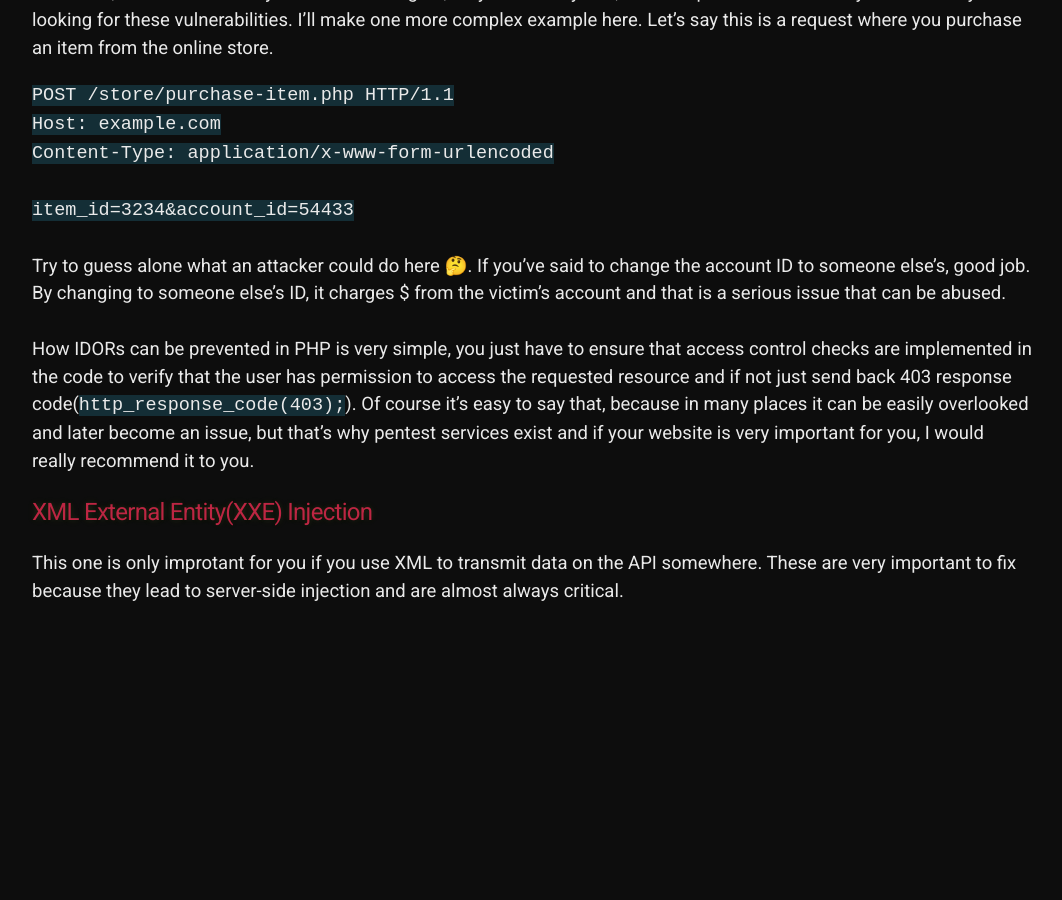
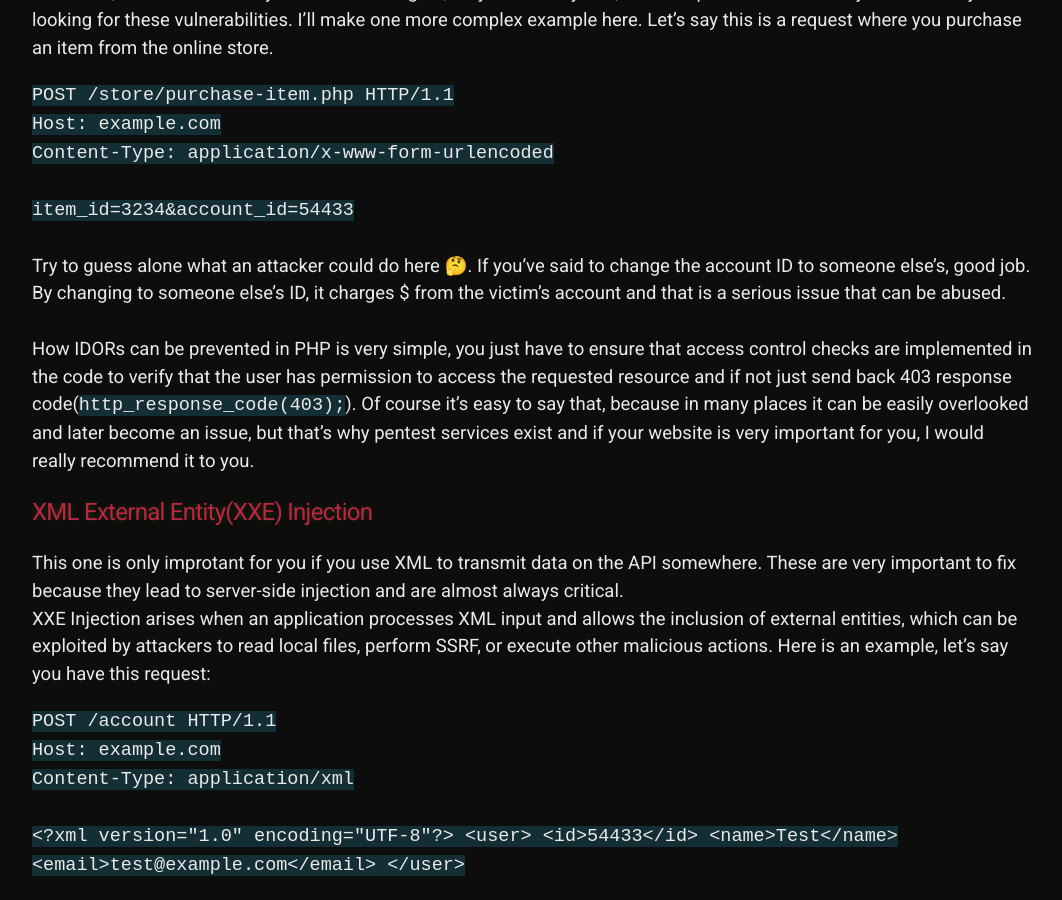
Before and after one commit to 20kilograma/blog, a Jekyll site: the page built from php-sec.md, in a window 1280 px wide and 900 px high, scrolled down 13121 px. Shown: the whole window, without its empty margins (108-1170 px from the left). Built offline with Jekyll 4.4.1, drawn with Linux system fonts in a browser that asks for light colours; some web fonts are replaced; our own code applies the rules of GitHub Pages for plain Markdown files; before the commit the page ends 13747 px from its top, so only the background shows below that.

Commit message:
Update php-sec.md

```diff
--- a/php-sec.md
+++ b/php-sec.md
@@ -254,4 +254,18 @@ How IDORs can be prevented in PHP is very simple, you just have to ensure that a
 
 ## XML External Entity(XXE) Injection
 
-This one is only improtant for you if you use XML to transmit data on the API somewhere. These are very important to fix because they lead to server-side injection and are almost always critical.
+This one is only improtant for you if you use XML to transmit data on the API somewhere. These are very important to fix because they lead to server-side injection and are almost always critical. <br>
+XXE Injection arises when an application processes XML input and allows the inclusion of external entities, which can be exploited by attackers to read local files, perform SSRF, or execute other malicious actions.
+Here is an example, let's say you have this request: <br>
+
+<code>POST /account HTTP/1.1<br>
+Host: example.com<br>
+Content-Type: application/xml<br><br>
+&lt;?xml version="1.0" encoding="UTF-8"?>
+  &lt;user>
+      &lt;id>54433&lt;/id>
+      &lt;name>Test&lt;/name>
+      &lt;email>test@example.com&lt;/email>
+  &lt;/user>
+<br>
+</code>
```
